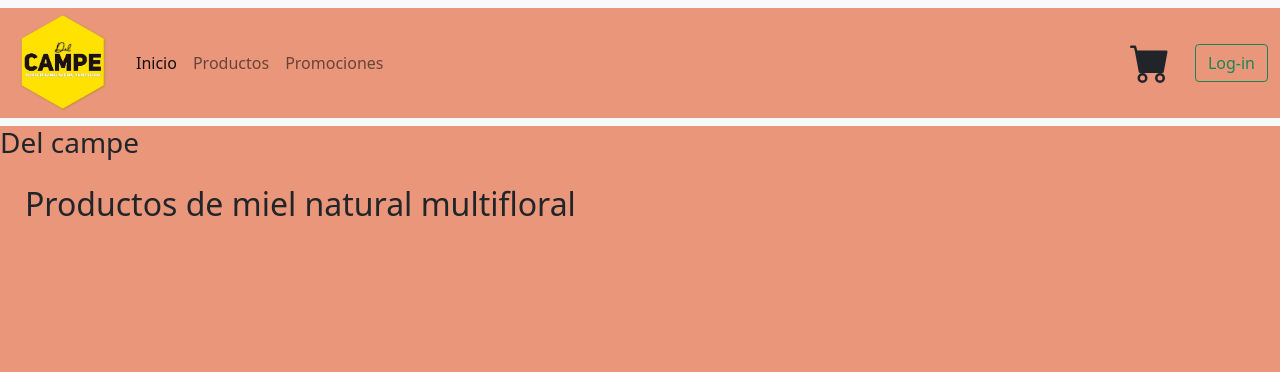
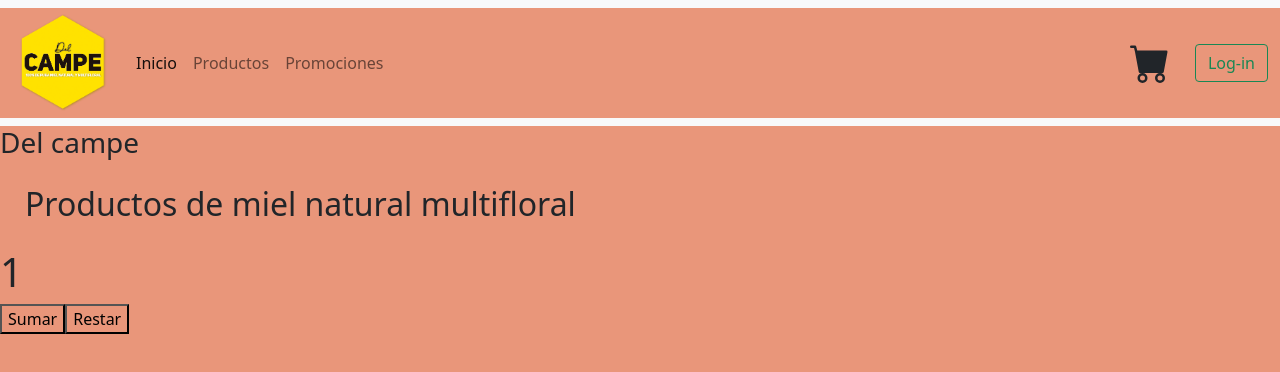
Before and after one commit to Jose-ph/tienda_basualdo, a React (Create React App) app: page / in a window 1280 px wide. Shown: the top 372 px of the page. Built offline with nearby package versions, Linux system fonts and the light colour scheme.

Commit message:
agrega ItemListContainer, Buttons y CounterDIsplay

```diff
--- a/src/App.js
+++ b/src/App.js
@@ -4,6 +4,7 @@ import Navbar from './components/NavBar';
 import "bootstrap/dist/css/bootstrap.min.css"
 import './App.css';
 import ItemListContainer from './components/ItemListContainer';
+import Itemcount from './containers/Itemcount';
 
 function App() {
   return (
@@ -17,6 +18,7 @@ function App() {
 
       <ItemListContainer greeting="Productos de miel natural multifloral" />
 
+      <Itemcount />
 
     </div>
   );
--- /dev/null
+++ b/src/CountDisplay.js
@@ -0,0 +1,14 @@
+
+import React from 'react'
+
+function CountDisplay() {
+    return (
+        <div>
+
+            <h1> 1  </h1>
+
+        </div>
+    )
+}
+
+export default CountDisplay
--- /dev/null
+++ b/src/components/Buttons.js
@@ -0,0 +1,15 @@
+
+import React from 'react'
+
+function Buttons() {
+    return (
+        <div>
+
+          <button> Sumar</button>
+          <button> Restar </button>
+
+        </div>
+    )
+}
+
+export default Buttons
--- a/src/components/NavBar.js
+++ b/src/components/NavBar.js
@@ -8,21 +8,21 @@ function Navbar() {
 
 <nav className="navbar navbar-expand-lg navbar-light bg-light">
   <div className="container-fluid">
-    <a className="navbar-brand" href="#"> <img src = {logoTienda} alt ="logo" style={{"width": "100px", "height": "100px"}}/>  </a>
+    <a className="navbar-brand" href="/#"> <img src = {logoTienda} alt ="logo" style={{"width": "100px", "height": "100px"}}/>  </a>
     <button className="navbar-toggler" type="button" data-bs-toggle="collapse" data-bs-target="#navbarSupportedContent" aria-controls="navbarSupportedContent" aria-expanded="false" aria-label="Toggle navigation">
       <span className="navbar-toggler-icon"></span>
     </button>
     <div className="collapse navbar-collapse" id="navbarSupportedContent">
       <ul className="navbar-nav me-auto mb-2 mb-lg-0">
         <li className="nav-item">
-          <a className="nav-link active" aria-current="page" href="#">Inicio</a>
+          <a className="nav-link active" aria-current="page" href="/#">Inicio</a>
         </li>
         <li className="nav-item">
-          <a className="nav-link" href="#">Productos</a>
+          <a className="nav-link" href="/#">Productos</a>
         </li>
 
         <li className="nav-item">
-          <a className="nav-link ">Promociones</a>
+          <a className="nav-link " href="/#">Promociones</a>
         </li>
       </ul>
 
--- /dev/null
+++ b/src/containers/Itemcount.js
@@ -0,0 +1,22 @@
+//En este componente vamos a poner el display y los botones
+import React from 'react'
+import Buttons from '../components/Buttons'
+import CountDisplay from '../CountDisplay'
+
+function Itemcount() {
+
+  //Definir la lógica
+    return (
+
+        <div>
+
+            <CountDisplay/>
+             <Buttons/>
+
+
+
+        </div>
+    )
+}
+
+export default Itemcount
--- a/src/index.js
+++ b/src/index.js
@@ -2,7 +2,7 @@ import React from 'react';
 import ReactDOM from 'react-dom';
 import './index.css';
 import App from './App';
-import reportWebVitals from './reportWebVitals';
+
 
 ReactDOM.render(
   <React.StrictMode>
@@ -14,4 +14,3 @@ ReactDOM.render(
 // If you want to start measuring performance in your app, pass a function
 // to log results (for example: reportWebVitals(console.log))
 // or send to an analytics endpoint. Learn more: https://bit.ly/CRA-vitals
-reportWebVitals();
```
